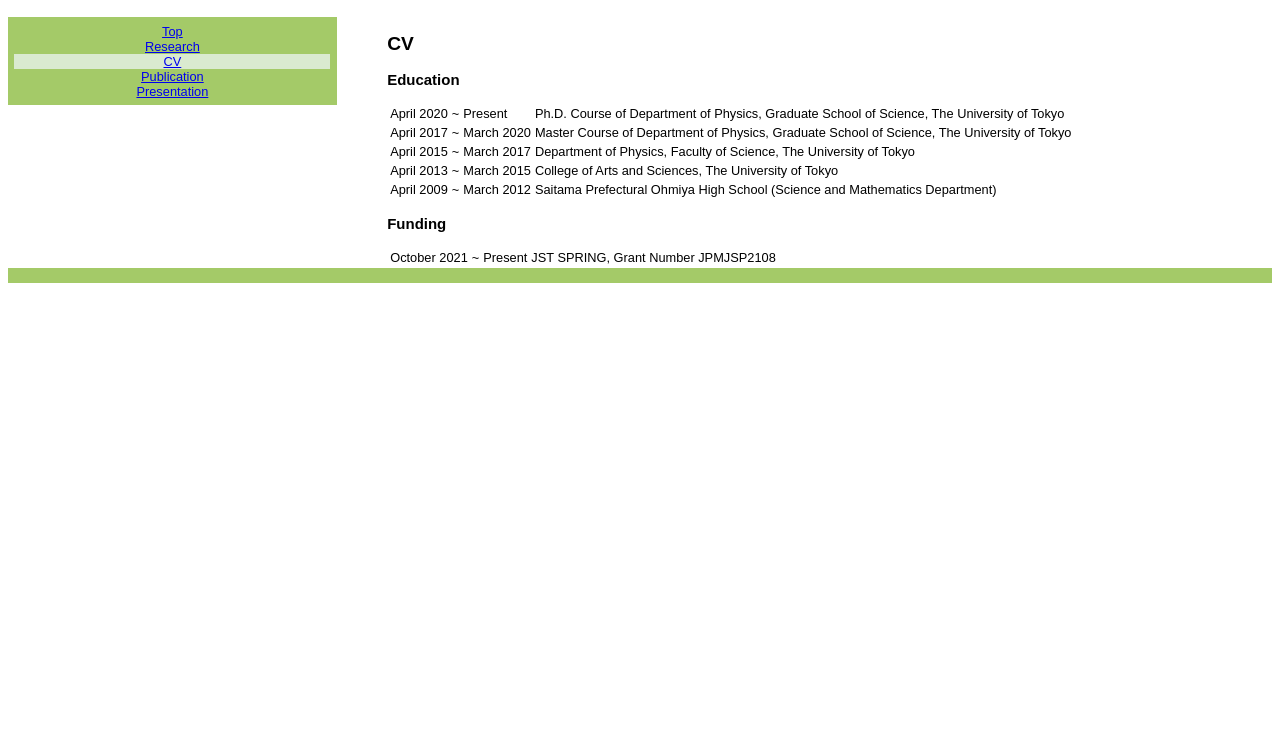
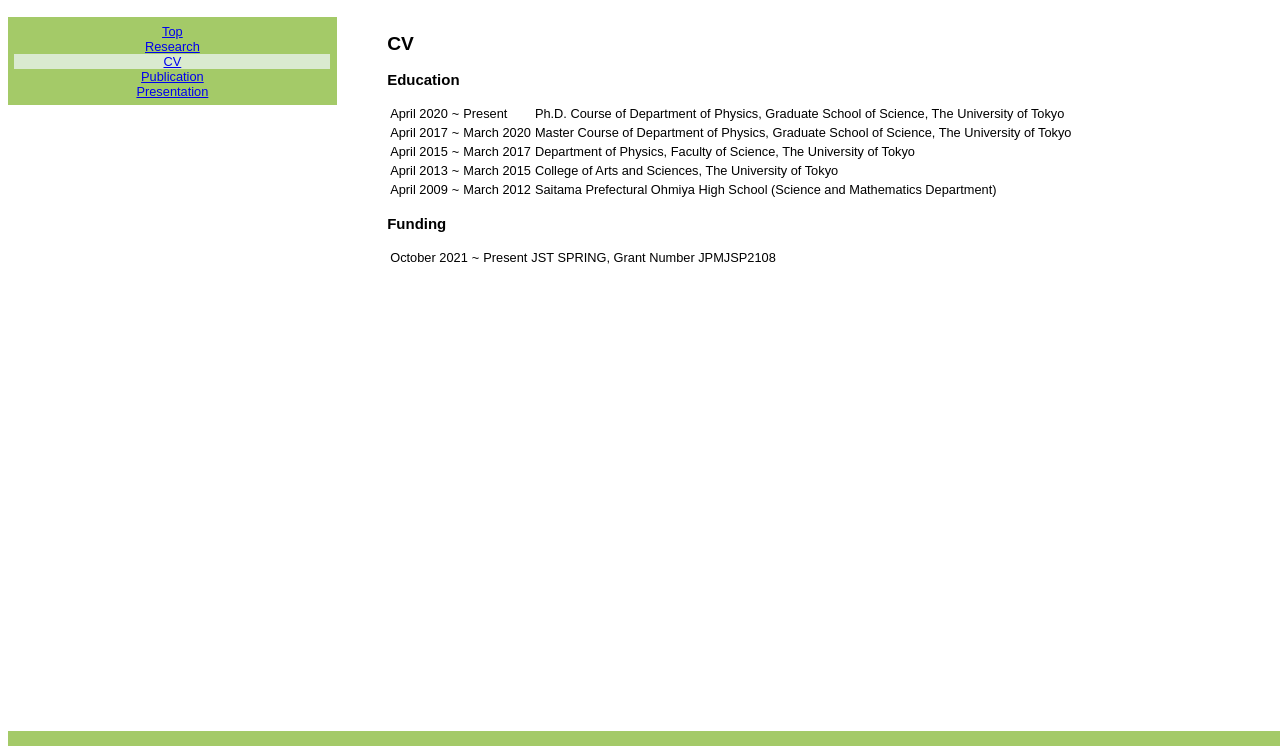
Before and after one commit to cohsh/cohsh.github.io, a PHP site: page /cv.html in a window 1280 px wide. Shown: the part 54-800 px from the top of the page. Run offline with PHP 8.4, Linux system fonts and the light colour scheme.

Commit message:
change: footer position

```diff
--- a/css/style.css
+++ b/css/style.css
@@ -12,7 +12,7 @@ body {
 }
 
 header {width:100%;background-color:#A4CA68;text-align:center}
-footer{clear:both;width:100%;background-color:#A4CA68;text-align:center}
+footer{position:absolute;bottom:0;width:100%;background-color:#A4CA68;text-align:center}
 
 ul.side {list-style:none;padding:0;margin:0;text-align:center}
 
```
